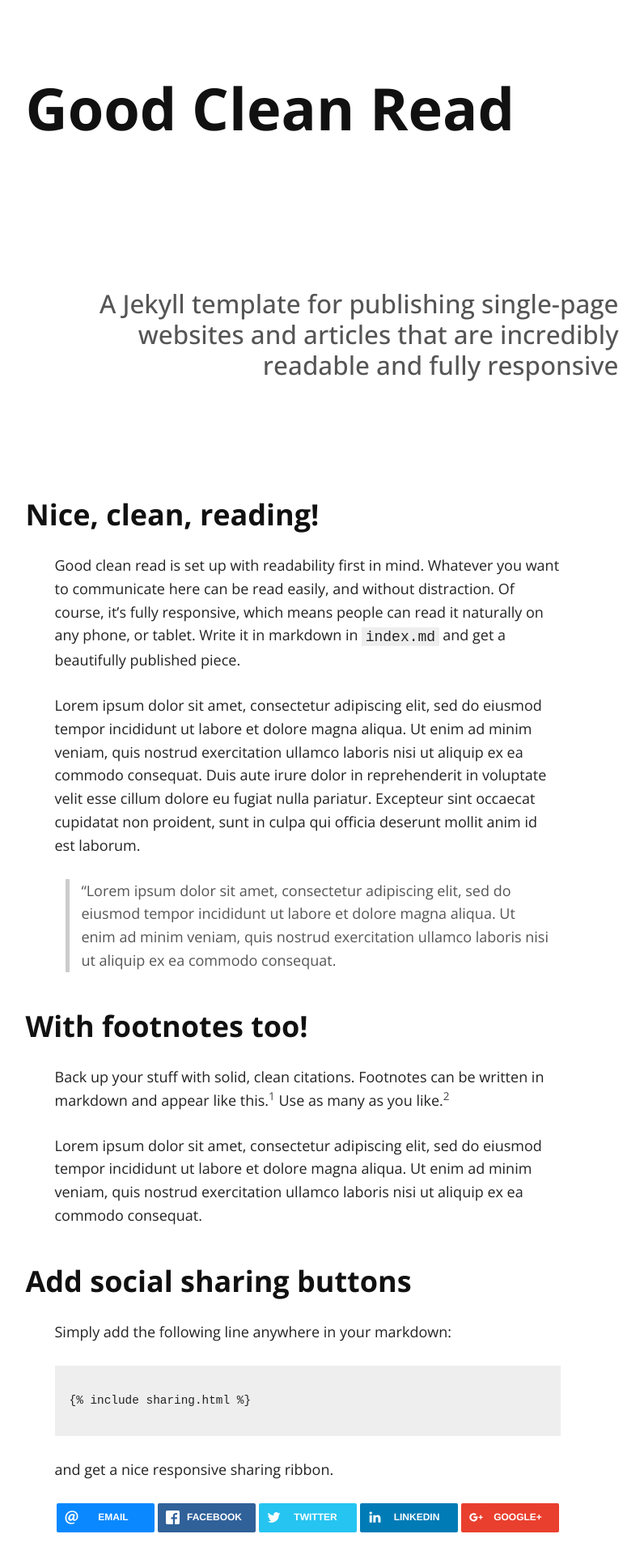
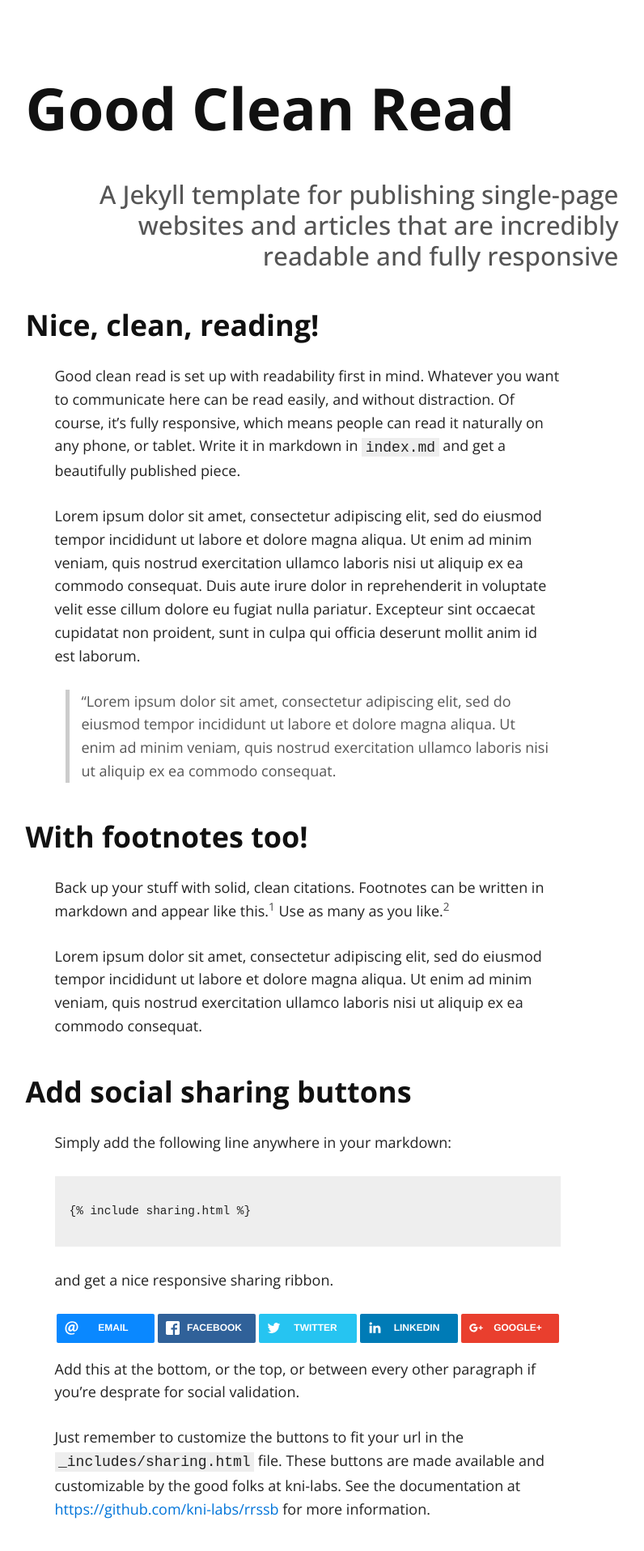
Before and after one commit to TruthPursue/TruthPursue.github.io, a Jekyll site: the page built from index.md, in a window 1280 px wide. Shown: the top 1916 px of the page at 81% size, without its empty margins (260-1056 px from the left). Built offline with Jekyll 4.4.1, drawn with Linux system fonts in a browser that asks for light colours; nearby versions of some CDN libraries.

Commit message:
Improve styling

```diff
--- a/css/solo.css
+++ b/css/solo.css
@@ -25,10 +25,6 @@ a {
   text-decoration: none;
 }
 
-a:hover, a:focus {
-  text-decoration: underline;
-}
-
 h1, h2, h3, h4, h5, h6 {
   margin: 0 0 0.5rem -0.1rem /* align left edge */;
   color: #111;
@@ -46,7 +42,6 @@ h1, h2, h3, h4, h5, h6 {
 
 h1 {
   font-size: 2.5rem;
-  margin-bottom: 7rem;
   font-weight: 700;
   margin-left: -2rem;
   margin-right: -2rem;
@@ -55,7 +50,6 @@ h1 {
 @media (min-width: 30rem) {
   h1 {
     font-size: 4rem;
-    margin-bottom: 10rem;
   }
 }
 
@@ -67,7 +61,6 @@ h2 {
   margin-top: 2rem;
   font-size: 1.75rem;
   font-weight: 500;
-  margin-bottom: 5rem;
   color: #555;
   text-align: right;
   margin-right: -4rem;
@@ -77,7 +70,6 @@ h2 {
   h2 {
     margin-top: 2.5rem;
     font-size: 1.75rem;
-    margin-bottom: 8rem;
     margin-right: -4rem;
   }
 }
```
